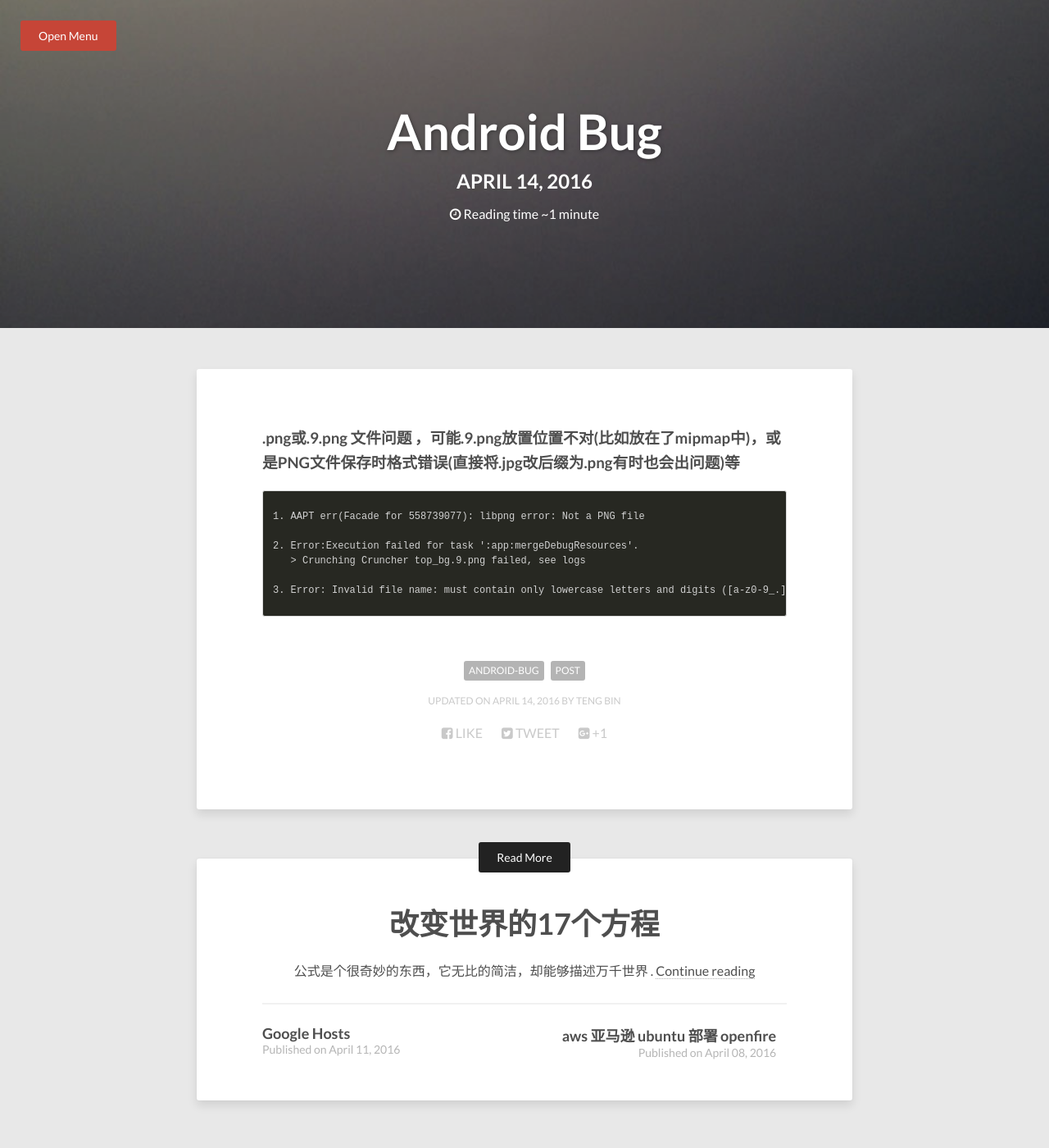
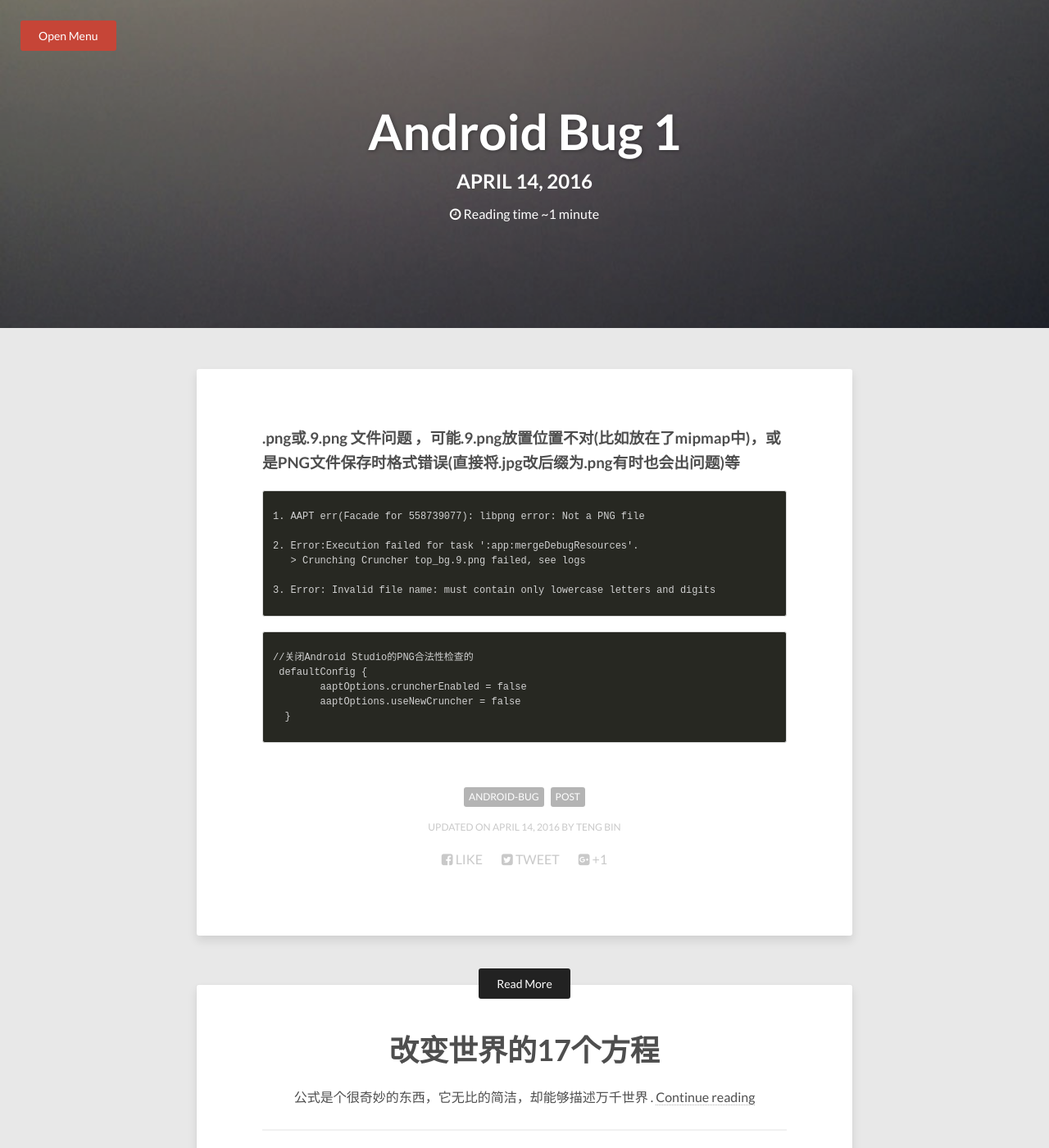
Before and after one commit to tengbinlive/tengbinlive.github.io, a Jekyll site: the page built from _posts/2016-04-14-code-android-bug1.md, in a window 1280 px wide and 1400 px high. Shown: the whole window at 82% size. Built offline with Jekyll 4.4.1, drawn with Linux system fonts in a browser that asks for light colours; nearby versions of some CDN libraries.

Commit message:
no message

```diff
--- a/_posts/2016-04-14-code-android-bug1.md
+++ b/_posts/2016-04-14-code-android-bug1.md
@@ -1,7 +1,7 @@
 ---
 layout: post
-title: Android Bug
-description: "bug 记录 ."
+title: Android Bug 1
+description: "bug 记录 1."
 modified: 2016-04-14
 tags: [android-bug , post]
 image:
@@ -15,5 +15,13 @@ image:
 2. Error:Execution failed for task ':app:mergeDebugResources'.
    > Crunching Cruncher top_bg.9.png failed, see logs
 
-3. Error: Invalid file name: must contain only lowercase letters and digits ([a-z0-9_.])
+3. Error: Invalid file name: must contain only lowercase letters and digits
 {% endhighlight %}
+
+{% highlight html %}
+//关闭Android Studio的PNG合法性检查的
+ defaultConfig {
+        aaptOptions.cruncherEnabled = false
+        aaptOptions.useNewCruncher = false
+  }
+{% endhighlight %}
```
Also changed, not shown: _posts/2016-02-18-code-android-bug0.md (+2 -2 lines).
